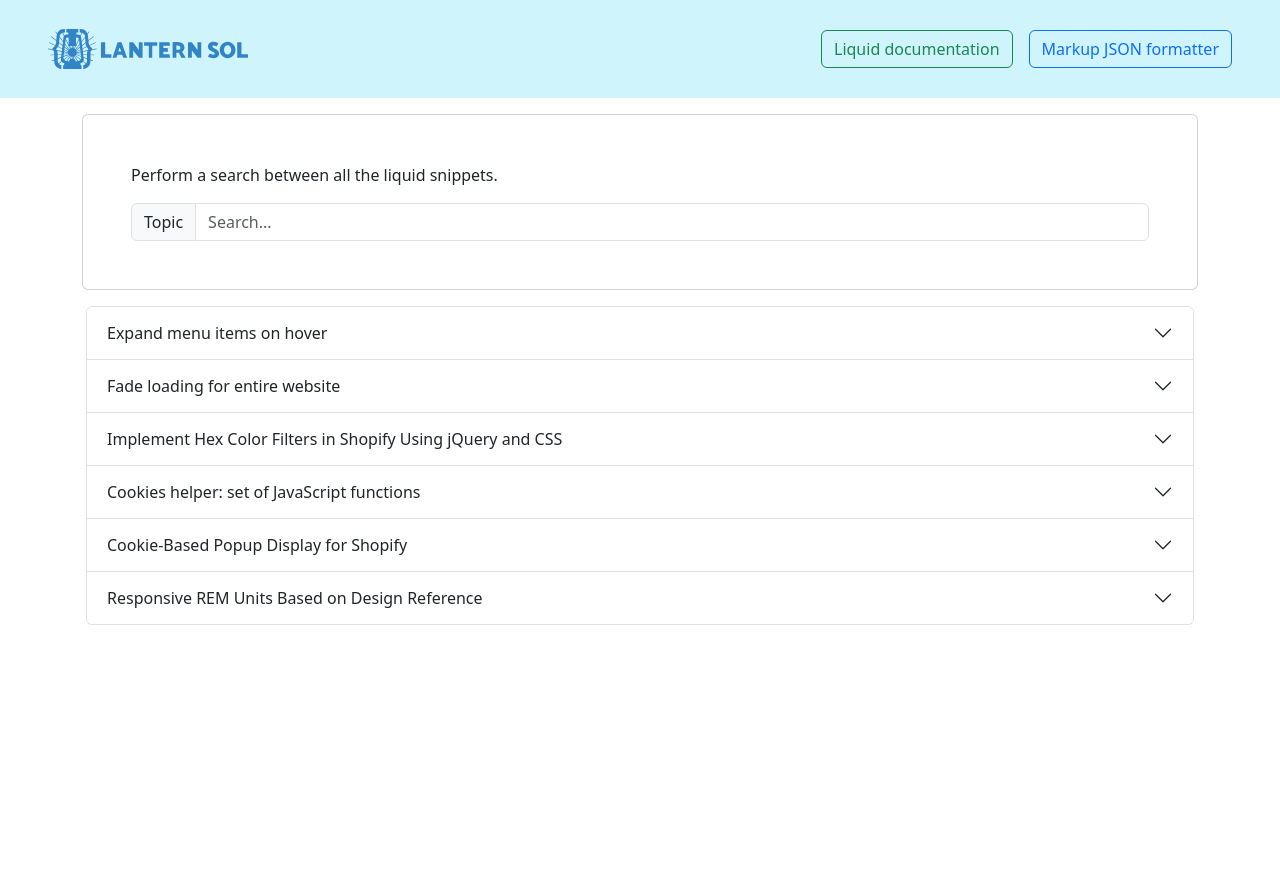
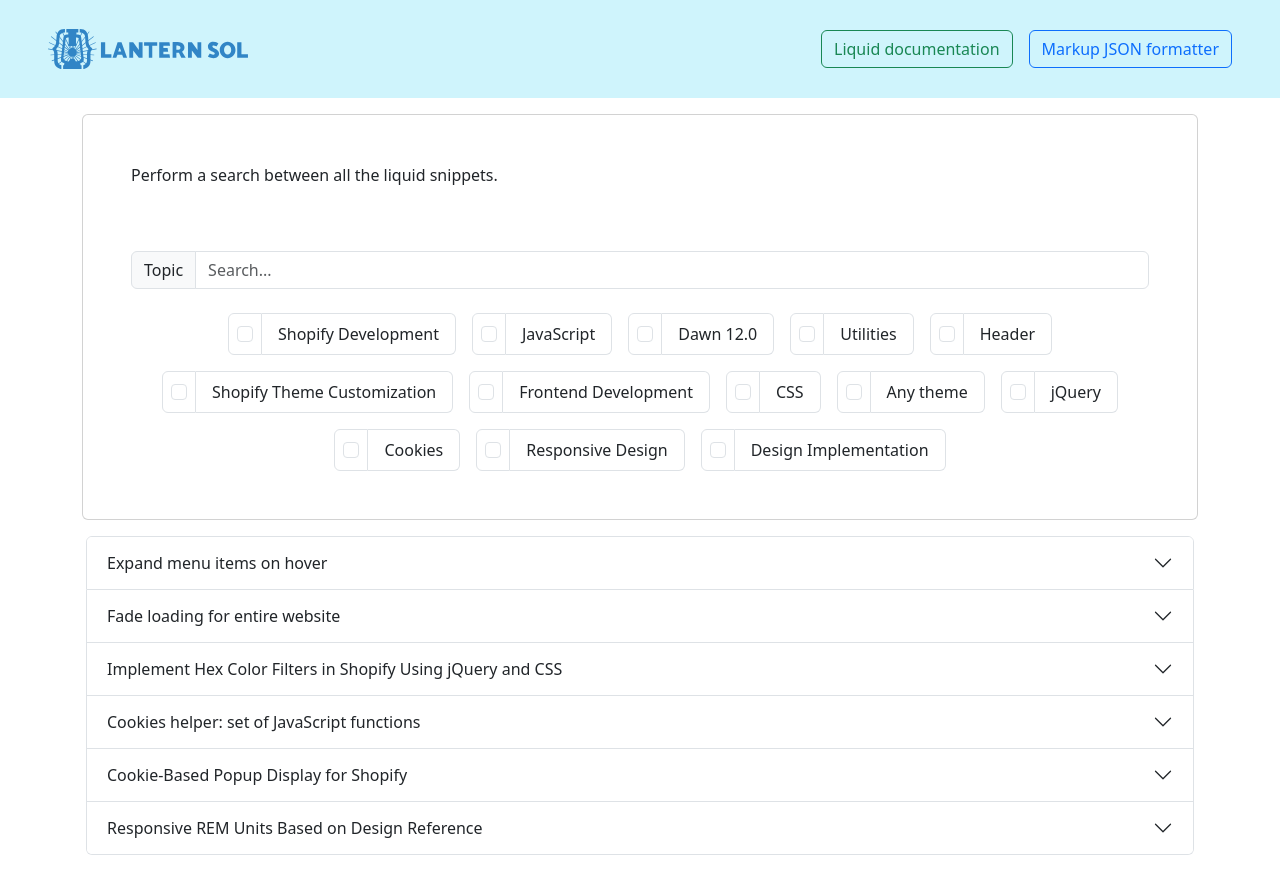
Before and after one commit to dev-lanternsol/LanternSol-Liquid-Snippets, a React (Create React App) app: page / in a window 1280 px wide. Before the commit the page ends 800 px from the top, so only its background shows below. Built offline with nearby package versions, Linux system fonts and the light colour scheme.

Commit message:
Tag filter system

```diff
--- a/src/App.js
+++ b/src/App.js
@@ -2,18 +2,25 @@ import { useState } from "react";
 import { liquidSnippets } from "./liquid_snippets";
 import logo from './logo.svg';
 import Accordion from "./accordion";
+import Tags from "./tags";
 import './App.css';
 
 function App() {
   const [query, setQuery] = useState("");
-  const keys = ["title", "description"]
+  const [selectedTags, setSelectedTags] = useState([]);
+  const keys = ["title", "description"];
 
   const search = (data) => {
-    return data.filter(
-      (item) =>
-        keys.some(key=>item[key]?.toLowerCase().includes(query.toLowerCase()))
-    );
-  }
+    return data.filter((item) => {
+      const matchesQuery = keys.some(key =>
+        item[key]?.toLowerCase().includes(query.toLowerCase())
+      );
+      const matchesTags = selectedTags.length === 0 || selectedTags.every(tag =>
+        item.tags.includes(tag)
+      );
+      return matchesQuery && matchesTags;
+    });
+  };
 
   return (
     <div className="App">
@@ -30,8 +37,8 @@ function App() {
       </nav>
       <div className="container">
         <div className="card mt-3">
-          <p className="text-start p-5 pb-0">Perform a search between all the liquid snippets.</p>
-          <div className="input-group mx-auto p-5 pt-0">
+          <p className="text-start px-3 pt-4 p-md-5 pb-0">Perform a search between all the liquid snippets.</p>
+          <div className="input-group mx-auto px-3 pb-3 pt-0 px-md-5 pb-md-4 pt-md-0">
             <span className="input-group-text">Topic</span>
             <input
               type="text"
@@ -39,6 +46,9 @@ function App() {
               className="form-control"
               onChange={(e) => setQuery(e.target.value)}
             />
+          </div>
+          <div>
+            <Tags data={ liquidSnippets } onTagSelect={setSelectedTags}/>
           </div>
         </div>
       </div>
--- /dev/null
+++ b/src/tags.jsx
@@ -0,0 +1,40 @@
+import React, { useState } from "react";
+
+const Tags = ({ data, onTagSelect }) => {
+    // Extract unique tags from the data
+    const uniqueTags = [...new Set(data.flatMap(item => item.tags))];
+    const [selectedTags, setSelectedTags] = useState([]);
+
+    const handleTagChange = (tag) => {
+        const updatedTags = selectedTags.includes(tag)
+            ? selectedTags.filter(t => t !== tag)
+            : [...selectedTags, tag];
+
+        setSelectedTags(updatedTags);
+        onTagSelect(updatedTags); // Pass the selected tags back to the parent
+    };
+
+    return (
+        <div className="overflow-x-auto d-flex flex-md-wrap gap-3 justify-content-md-center pb-3 px-3 pb-md-5 px-md-5">
+            {uniqueTags.map((tag, index) => (
+                <div key={index} class="d-flex">
+                    <div class="border rounded-start p-2">
+                        <input
+                            type="checkbox"
+                            id={`tag-${index}`}
+                            className="form-check-input"
+                            onChange={() => handleTagChange(tag)}
+                        />
+                    </div>
+                    <div className="border rounded-end border-start-0 px-3 align-text-bottom d-flex align-items-center text-nowrap">
+                        <label htmlFor={`tag-${index}`} className="form-check-label">
+                            {tag}
+                        </label>
+                    </div>
+                </div>
+            ))}
+        </div>
+    );
+}
+
+export default Tags;
```
Also changed, not shown: src/liquid_snippets.js.
